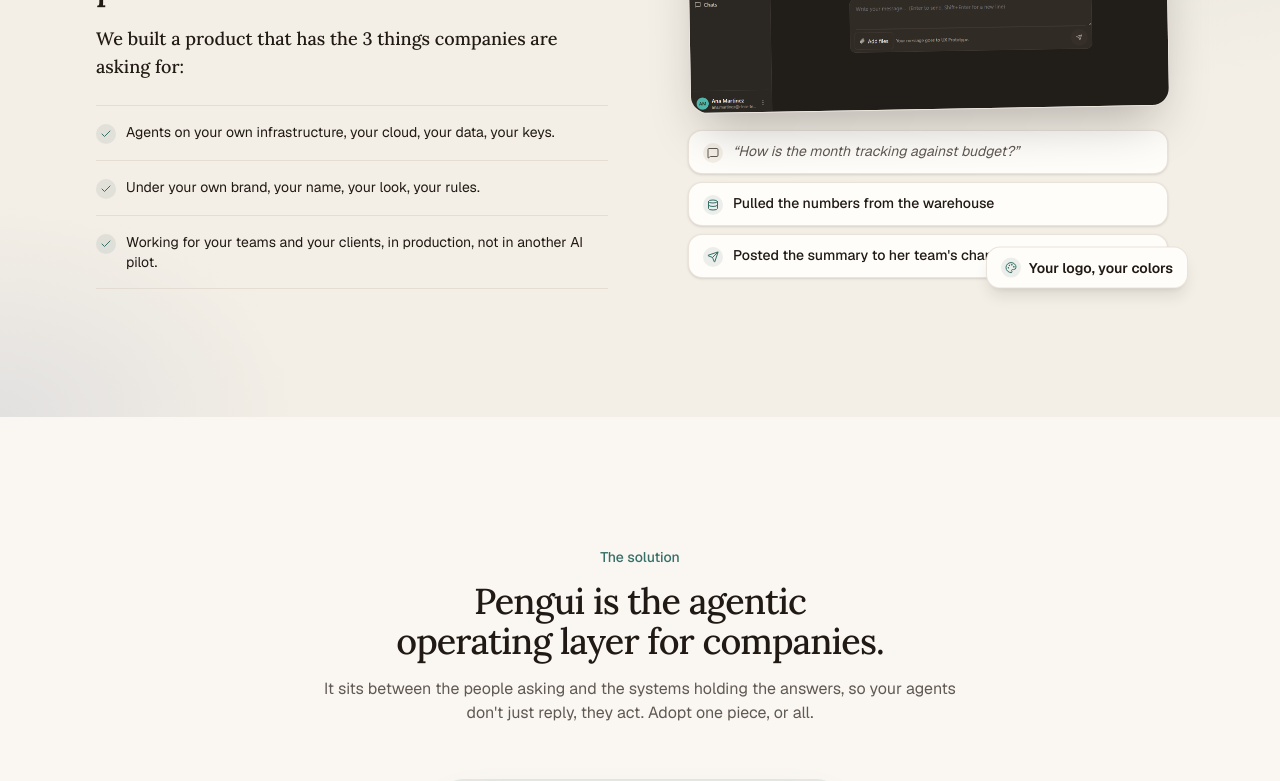
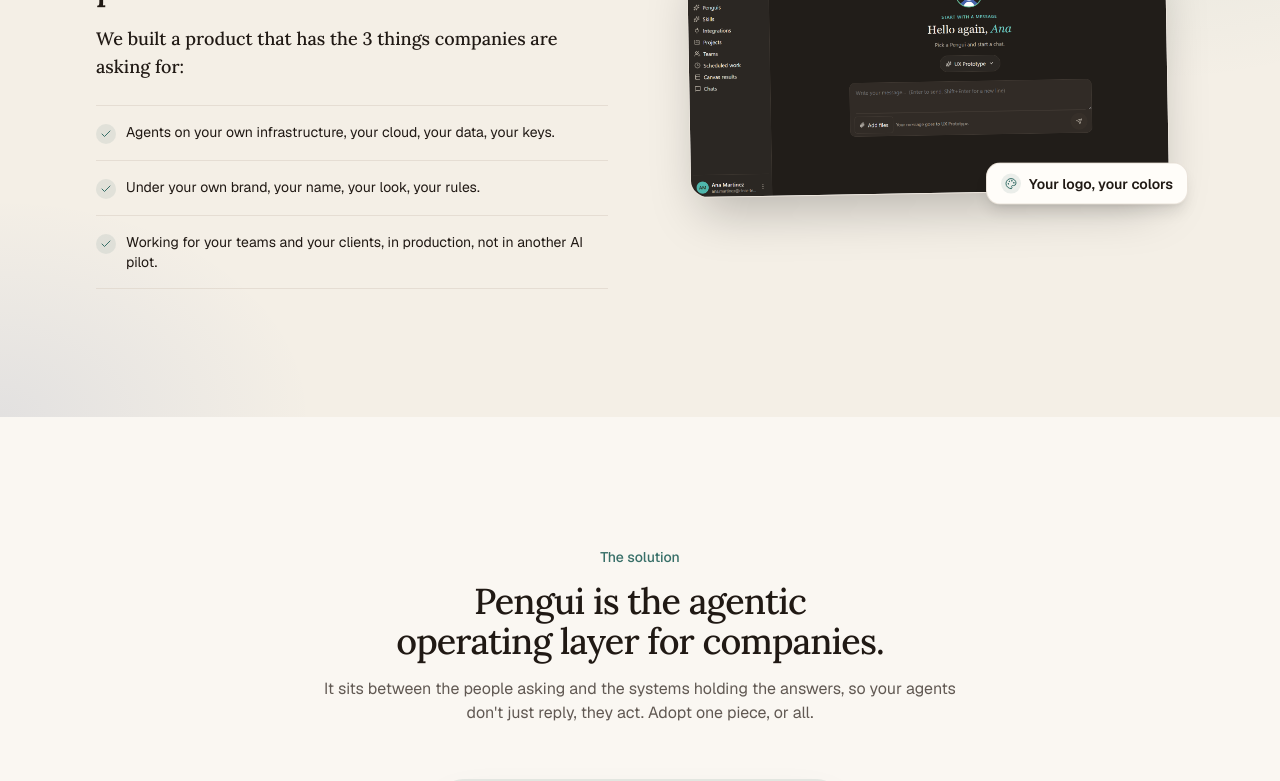
Before and after one commit to anatinamh/penguin-platform-web, a Next.js app: page / in a window 1280 px wide. Shown: the part 1840-2621 px from the top of the page. Built offline with nearby package versions, Linux system fonts and the light colour scheme.

Commit message:
Drop the agent-run walkthrough; trim step 04's copy
Removes the three-step story cards under the home console screenshot
(the badges alongside already carry that ground), and shortens step
04's description to end on the White label offer.

```diff
--- a/src/components/sections/home/origin.tsx
+++ b/src/components/sections/home/origin.tsx
@@ -1,19 +1,11 @@
 "use client";
 
 import Image from "next/image";
-import { Check, Database, MessageSquare, Palette, Send, Server } from "lucide-react";
+import { Check, Palette, Server } from "lucide-react";
 import { motion, useReducedMotion } from "framer-motion";
 import { Container } from "@/components/layout/container";
 import { origin } from "@/content/pages/home";
 import { cn } from "@/lib/utils";
-
-// A concrete "what an agent actually does" walkthrough, layered over the
-// console screenshot: the question, then the two things the agent did about it.
-const storySteps = [
-  { icon: MessageSquare, text: "“How is the month tracking against budget?”", muted: true },
-  { icon: Database, text: "Pulled the numbers from the warehouse" },
-  { icon: Send, text: "Posted the summary to her team's channel" },
-];
 
 function FloatingBadge({
   icon: Icon,
@@ -41,37 +33,6 @@
       </span>
       {label}
     </motion.div>
-  );
-}
-
-function StoryOverlay() {
-  const reduceMotion = useReducedMotion();
-  return (
-    <div className="mt-5 flex flex-col gap-2">
-      {storySteps.map((step, i) => (
-        <motion.div
-          key={step.text}
-          className={cn(
-            "flex items-start gap-2.5 rounded-xl border border-border/60 bg-card px-3.5 py-2.5 text-sm shadow-sm",
-            step.muted ? "text-muted-foreground italic" : "font-medium",
-          )}
-          initial={reduceMotion ? false : { opacity: 0, y: 8 }}
-          whileInView={{ opacity: 1, y: 0 }}
-          viewport={{ once: true, amount: 0.6 }}
-          transition={{ duration: 0.45, delay: i * 0.12, ease: "easeOut" }}
-        >
-          <span
-            className={cn(
-              "mt-0.5 flex size-5 shrink-0 items-center justify-center rounded-full",
-              step.muted ? "bg-muted text-muted-foreground" : "bg-primary/10 text-primary",
-            )}
-          >
-            <step.icon className="size-3" />
-          </span>
-          {step.text}
-        </motion.div>
-      ))}
-    </div>
   );
 }
 
@@ -148,8 +109,6 @@
                 className="-right-5 -bottom-4"
                 delay={0.6}
               />
-
-              <StoryOverlay />
             </div>
           </div>
         </div>
--- a/src/content/pages/platform.ts
+++ b/src/content/pages/platform.ts
@@ -220,7 +220,7 @@
       number: "04",
       title: "Brand & roll out",
       description:
-        "Put your name on it and roll it out to your teams, every question answered, every action logged. Reselling to your own clients? That's our White label offer.",
+        "Put your name on it and roll it out to your teams, every question answered, every action logged. That's our White label offer.",
       strong: "White label",
     },
   ],
```
